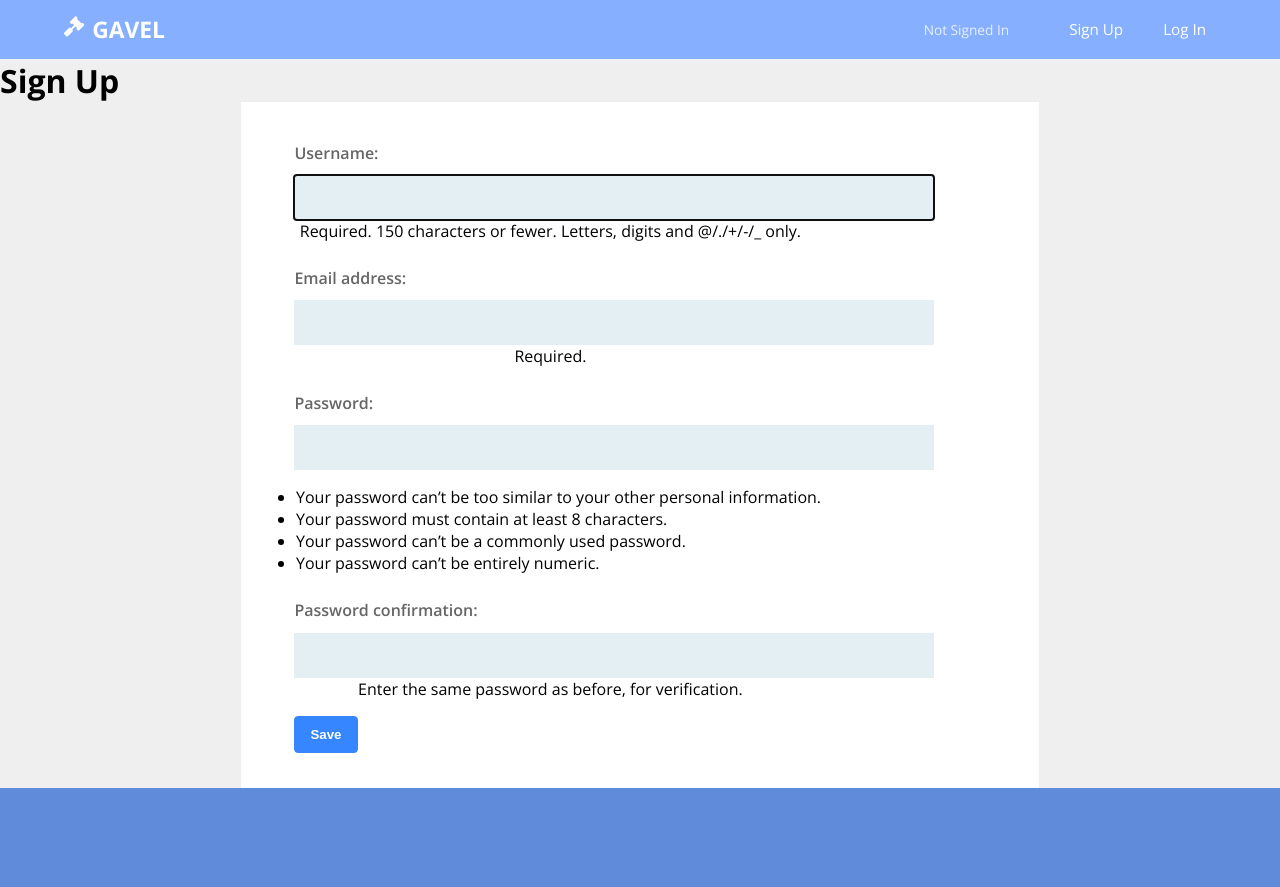
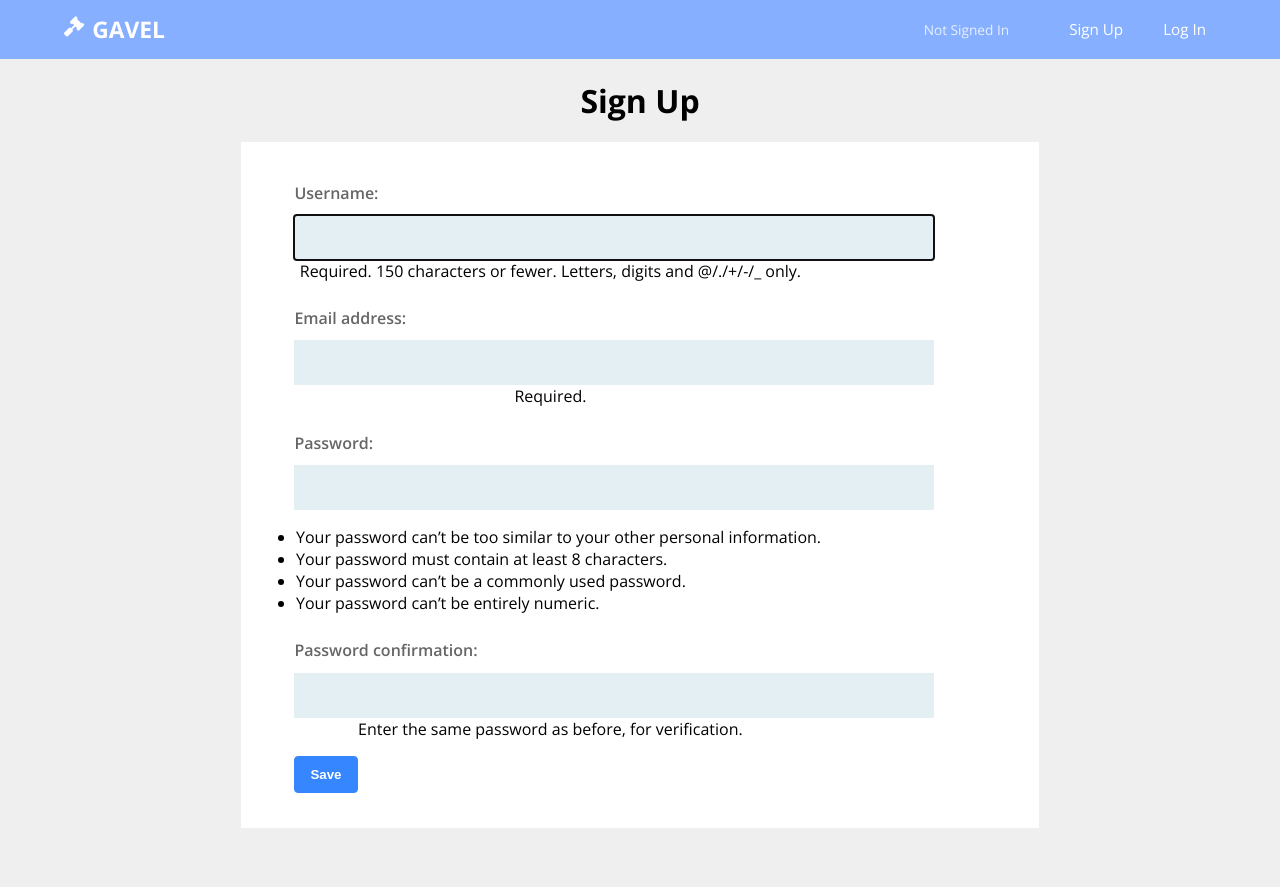
Before and after one commit to ViktorOster/auction-django, a Django app: page /signup/ in a window 1280 px wide. Run offline with Django 3.2, Linux system fonts and the light colour scheme.

Commit message:
Fixed translation and layout and more

```diff
--- a/blog/static/css/main.css
+++ b/blog/static/css/main.css
@@ -22,6 +22,7 @@
   width:100%;
   min-height: 100;
   background:rgb(239, 239, 240);
+  padding-bottom: 60px;
 }
 .page {
   margin:0;
@@ -55,15 +56,13 @@
 form.post-form > button {
   margin-left:3vw;
 }
+
 .page-title {
+  margin: 0;
   padding:20px;
-  margin:0 auto;
   text-align: center;
-  font-size: 1.7em;
+  font-size: 2em;
   /* background:rgb(39, 81, 121); */
-  background:rgb(239, 239, 240);
-  color: #666;
-  font-weight: 600;
 }
 h2 {
   /* padding:0 15px;
@@ -104,7 +103,9 @@
 }
 #navbar-container {
   position:sticky;
+  width: 100vw;
   top:0;
+  z-index: 4;
 }
 #navbar {
   color:white;
@@ -353,6 +354,7 @@
    border:0;
    padding: 9 10px;
    color:white;
+   cursor: pointer;
 }
 option {
   color: rgb(39, 81, 121);
--- a/blog/templates/blog/base.html
+++ b/blog/templates/blog/base.html
@@ -19,7 +19,6 @@
             <h2 id="logo-text"><a href="/">GAVEL</a></h2>
           </div>
         </div>
-
 
         {% if user.is_authenticated %}
           <span class="nav1 nav-item">
--- a/blog/templates/blog/login.html
+++ b/blog/templates/blog/login.html
@@ -4,7 +4,7 @@
   {% block title %}Login{% endblock %}
 
   {% block content %}
-    <h2>{% trans "Login" %}</h2>
+    <h1>{% trans "Login" %}</h1>
     <form method="post">
       {% csrf_token %}
       {{ form.as_p }}
--- a/blog/templates/blog/post_list.html
+++ b/blog/templates/blog/post_list.html
@@ -60,8 +60,8 @@
     </form>
 
     <div id ="hero-section">
-      <h1>Bid & sell, </h1>
-      <h3>effortlessly. </h3>
+      <h1>{% trans "Bid & sell," %} </h1>
+      <h3>{% trans "effortlessly." %} </h3>
     </div>
 
     <form method="post">
@@ -75,7 +75,7 @@
       </div>
     </form>
 
-    <h3 id="for-sale">For Sale:</h3>
+    <h3 id="for-sale">{% trans "For Sale:" %}</h3>
 
     <div id="posts">
         {% for post in posts %}
--- a/blog/templates/blog/signup.html
+++ b/blog/templates/blog/signup.html
@@ -1,7 +1,8 @@
 {% extends 'blog/base.html' %}
+{% load i18n %}
 
 {% block content %}
-    <h1>Sign Up</h1>
+    <h1 class="page-title">{% trans "Sign Up" %}</h1>
     <form method="POST" class="post-form">{% csrf_token %}
         {{ form.as_p }}
         <button type="submit" class="save btn btn-default" id="confirm">Save</button>
--- a/mysite/wsgi.py
+++ b/mysite/wsgi.py
@@ -10,9 +10,9 @@
 import os
 
 from django.core.wsgi import get_wsgi_application
-from whitenoise.django import DjangoWhiteNoise
+# from whitenoise.django import DjangoWhiteNoise
 
 os.environ.setdefault("DJANGO_SETTINGS_MODULE", "mysite.settings")
 
 application = get_wsgi_application()
-application = DjangoWhiteNoise(application)
+# application = DjangoWhiteNoise(application)
```
Also changed, not shown: mysite/settings.py (+7 -3 lines), locale/fi/LC_MESSAGES/django.po, locale/sv/LC_MESSAGES/django.po, 2 other files.
